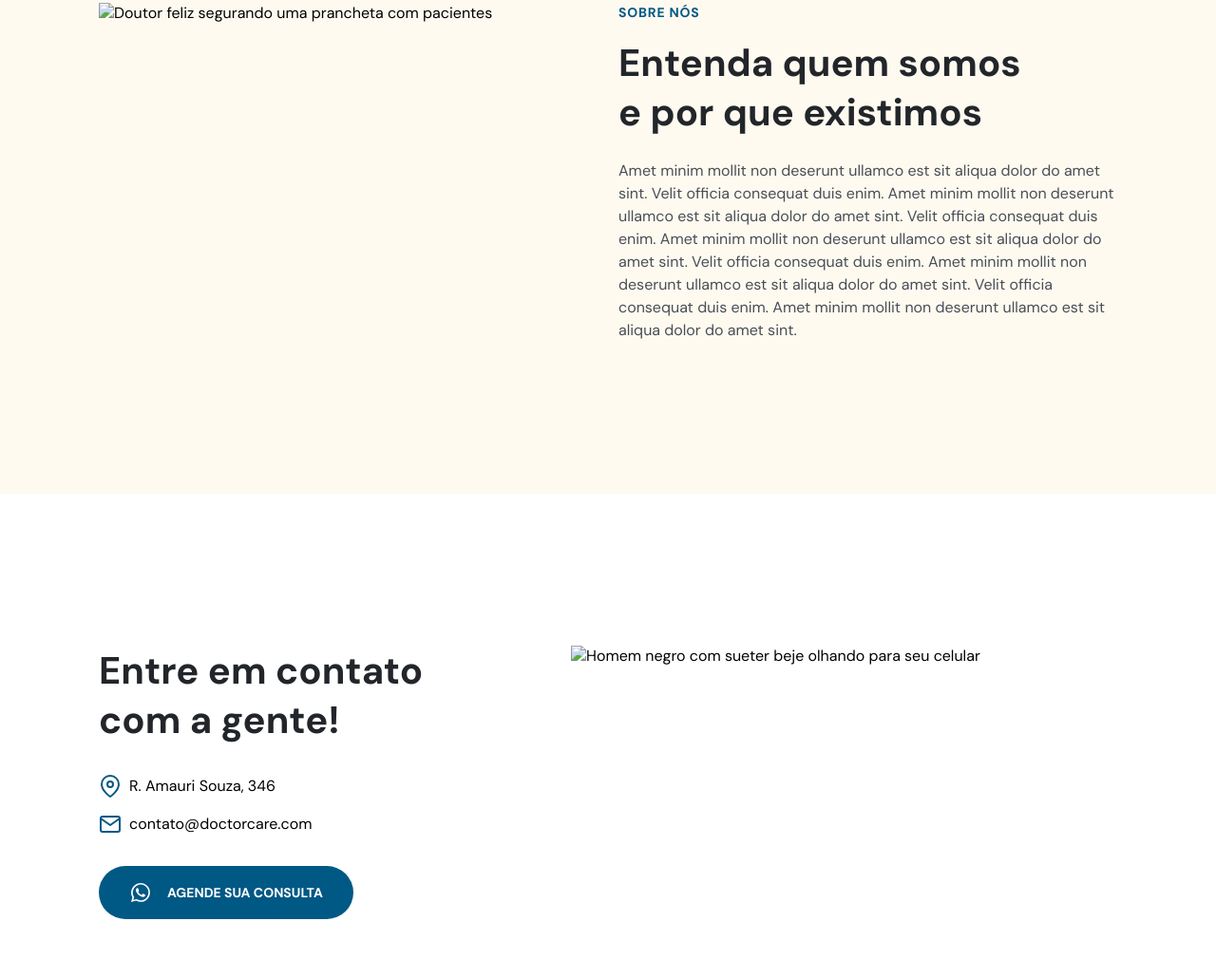
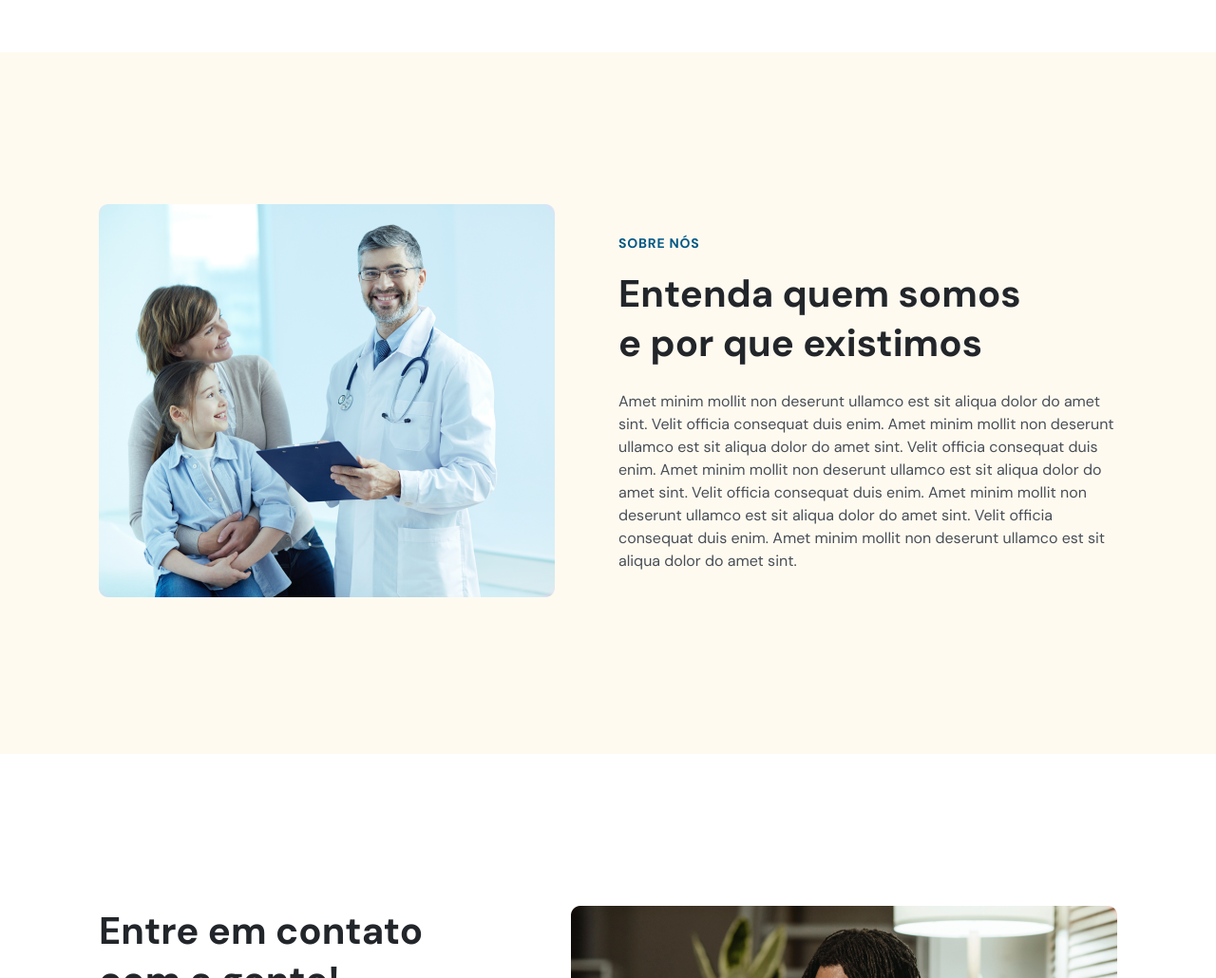
Before and after one commit to DilamFarias/doctorCare, a plain HTML site: page index.html in a window 1280 px wide. Shown: the part 1770-2800 px from the top of the page at 95% size. Drawn offline with nearby package versions, Linux system fonts and the light colour scheme.

Commit message:
atualizado links das imagens contidas na página

```diff
--- a/index.html
+++ b/index.html
@@ -194,7 +194,7 @@
 
         <div class="col-b">
           <img
-          src="./ASSETS/Mulher negra com blusa verde com a mão no peito.png negra com blusa verde com a mão no peito.png"
+          src="./ASSETS/Mulher negra com blusa verde com a mão no peito.png"
           alt="Mulher negra vestindo moletom verde e sorrindo"/>
         </div>
 
@@ -311,7 +311,7 @@
         </div>
 
         <div class="col-b">
-          <img src="./ASSETS/Doutor feliz segurando uma prancheta com pacientes.png feliz segurando uma prancheta com pacientes.png" alt="Doutor feliz segurando uma prancheta com pacientes">
+          <img src="./ASSETS/Doutor feliz segurando uma prancheta com pacientes.png" alt="Doutor feliz segurando uma prancheta com pacientes">
         </div>
 
       </div>
@@ -351,7 +351,7 @@
           </div>
         </div>
         <div class="col-b">
-          <img src="./ASSETS/Homem negro com sueter beje olhando para seu celular.png negro com sueter beje olhando para seu celular.png" alt="Homem negro com sueter beje olhando para seu celular">
+          <img src="./ASSETS/Homem negro com sueter beje olhando para seu celular.png" alt="Homem negro com sueter beje olhando para seu celular">
         </div>
       </div>
     </section>
```
